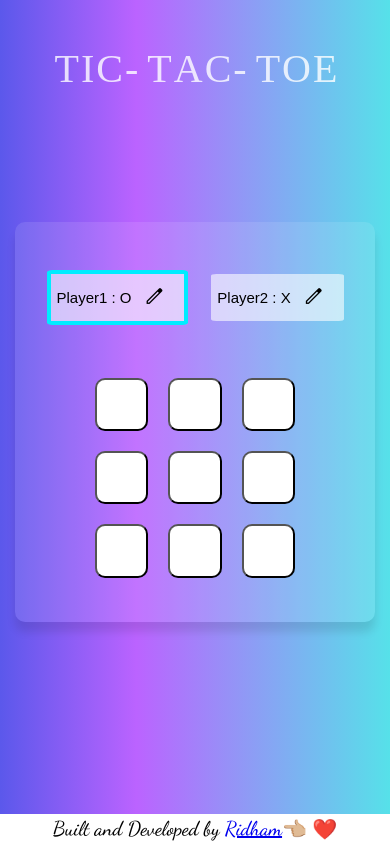
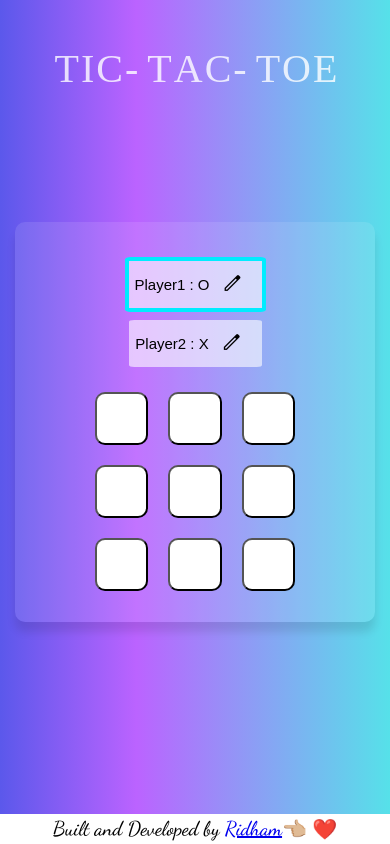
Before and after one commit to ridham-sawhney/React-TicTacToe, a React (Vite) app: page / in a window 390 px wide. Built offline with nearby package versions, Linux system fonts and the light colour scheme; a web font is replaced by a local one.

Commit message:
players div are made responsive for small devices

```diff
--- a/src/App.css
+++ b/src/App.css
@@ -47,3 +47,10 @@
     align-items: center;
     justify-content: space-around;
 }
+
+
+@media screen and (max-width:600px) {
+    .Players{
+        flex-direction: column;
+    }
+}
```
